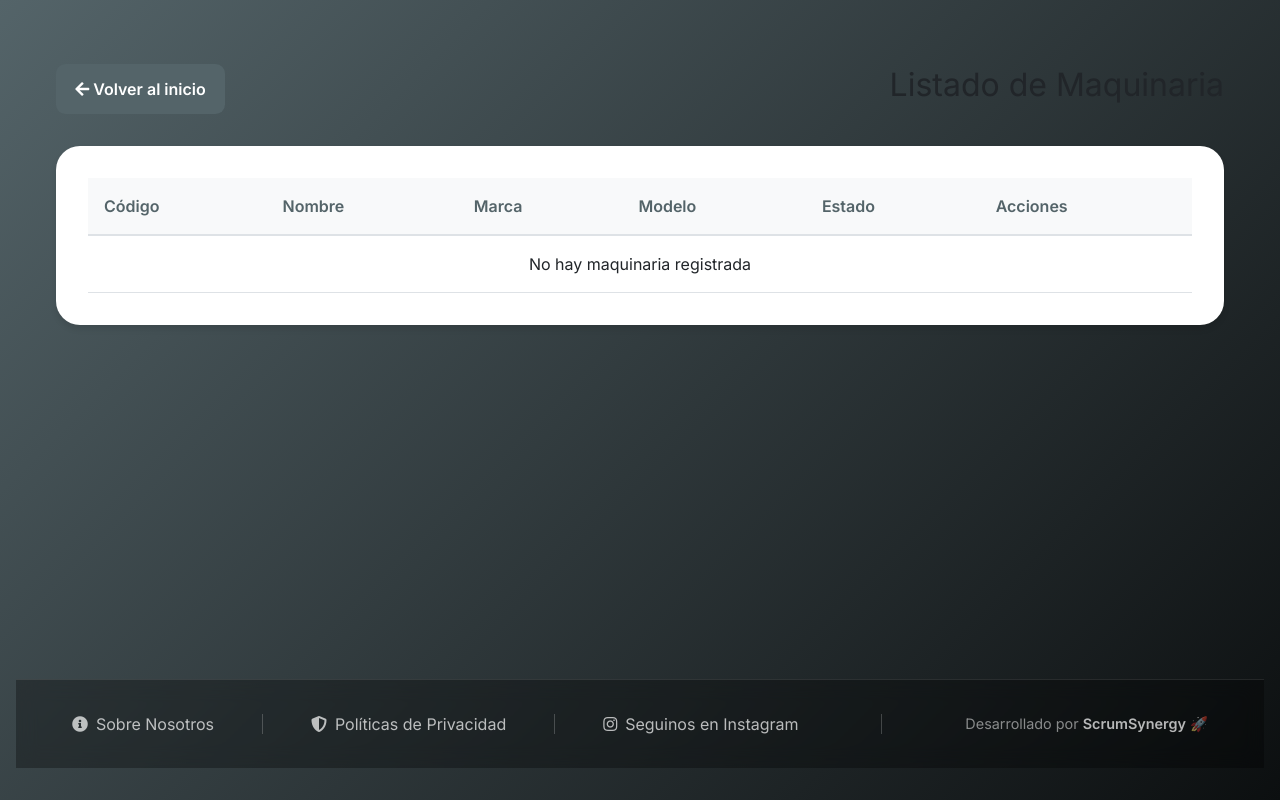
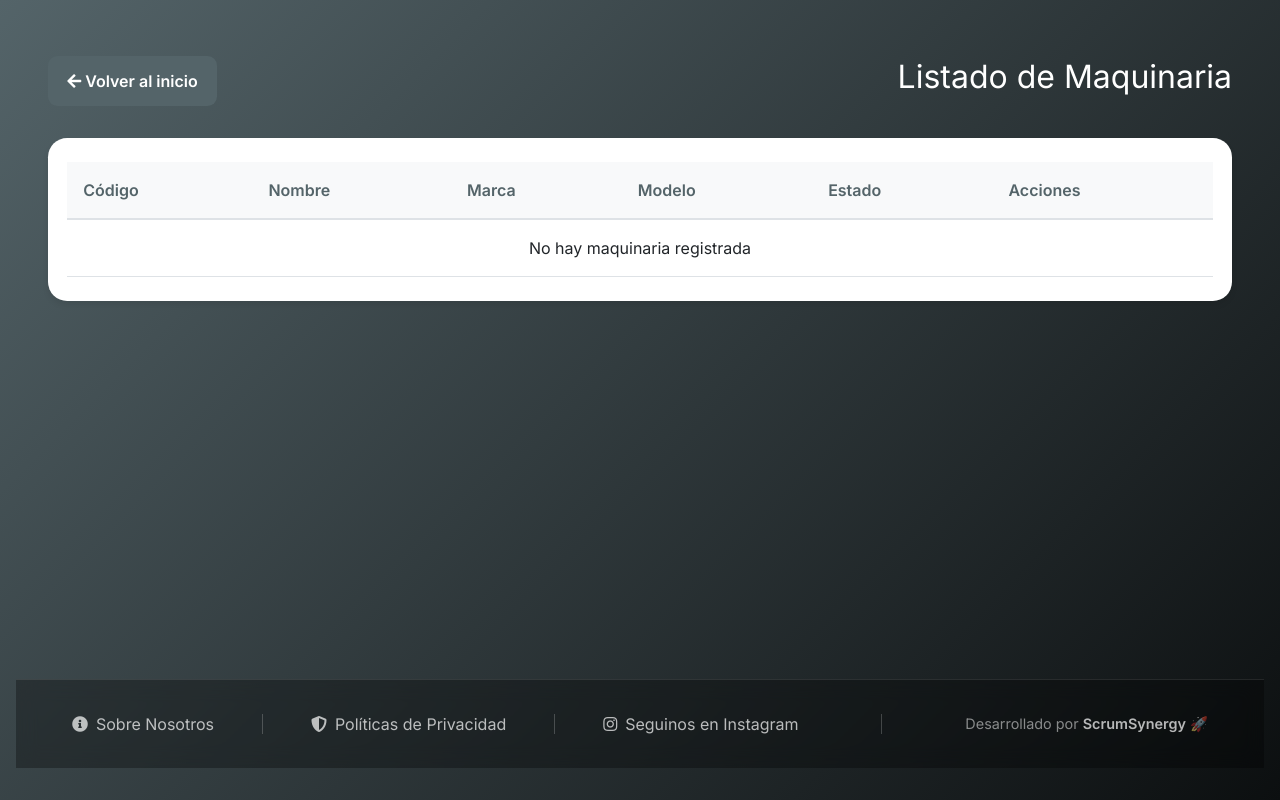
Before and after one commit to CeciliaMarfia/bea-scrumsynergy, a Django app: template application/templates/listados/lista_maquinaria_admin.html in a window 1280 px wide. Run offline with Django 5.2, Linux system fonts and the light colour scheme; the template is opened without the code that fills it, so the values that code supplies are empty.

Commit message:
Fixed errors

```diff
--- a/application/templates/listados/lista_maquinaria_admin.html
+++ b/application/templates/listados/lista_maquinaria_admin.html
@@ -7,7 +7,7 @@
 .container {
   max-width: 1200px;
   margin: 0 auto;
-  padding: 2rem 1rem;
+  padding: 1.5rem 0.5rem;
 }
 
 .header-container {
@@ -35,10 +35,10 @@
 }
 
 .table-container {
-  background: white;
-  border-radius: 1.5rem;
-  padding: 2rem;
-  box-shadow: 0 4px 6px rgba(0, 0, 0, 0.1);
+  background: #fff;
+  border-radius: 1.2rem;
+  padding: 1.5rem 1.2rem;
+  box-shadow: 0 4px 6px rgba(0, 0, 0, 0.08);
 }
 
 .table {
@@ -156,6 +156,10 @@
     justify-content: center;
     gap: 0.5rem;
 }
+
+.table-container h2 {
+  color: #fff !important;
+}
 </style>
 {% endblock %}
 
@@ -165,7 +169,7 @@
     <a href="{% url 'home' %}" class="btn-volver">
       <i class="fas fa-arrow-left"></i> Volver al inicio
     </a>
-    <h2>Listado de Maquinaria</h2>
+    <h2 style="color: #fff;">Listado de Maquinaria</h2>
   </div>
 
   {% if messages %}
```
Also changed, not shown: application/templates/listados/editar_maquinaria.html (+6 -6 lines), media/imagenes_maquinas/Mineria_2_Kxnd2UW.jfif (added).
